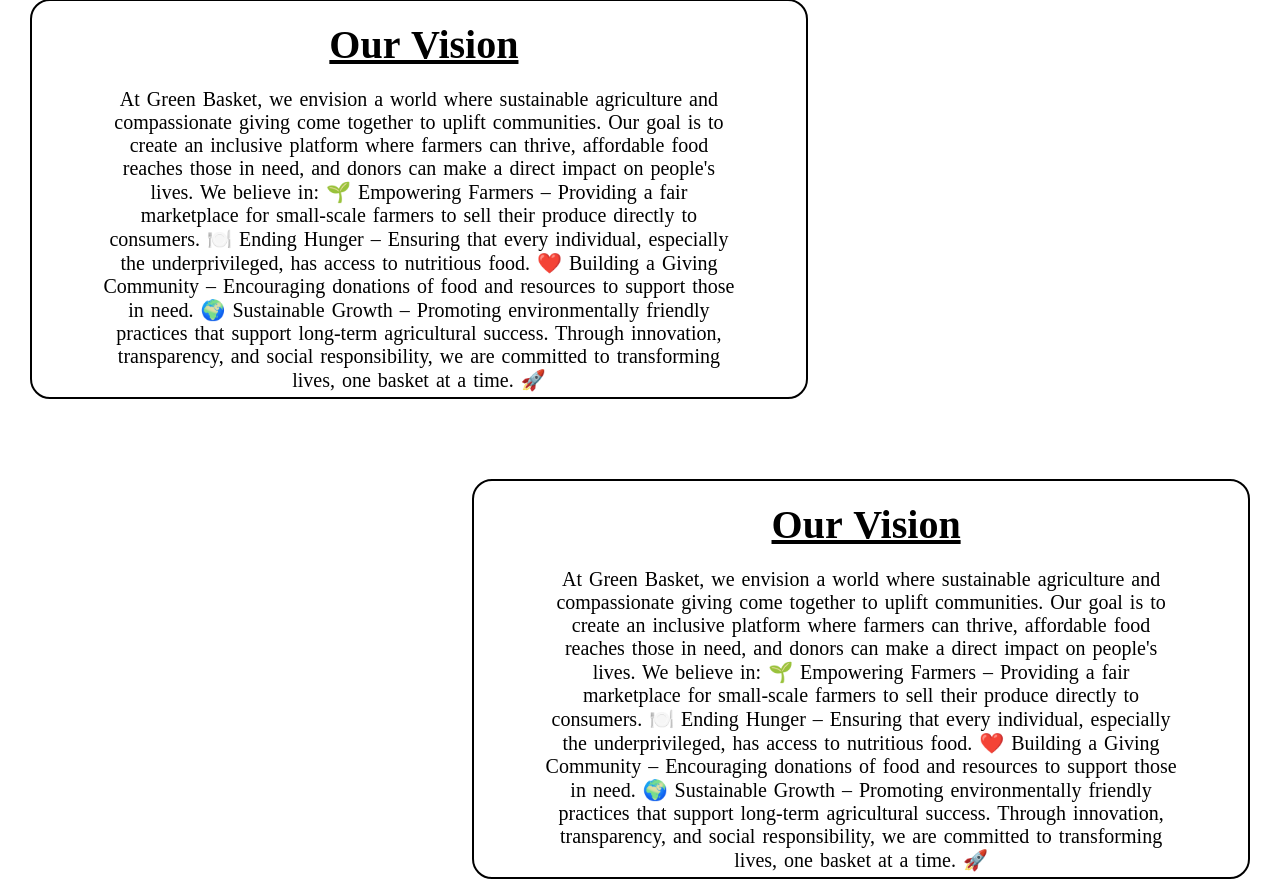
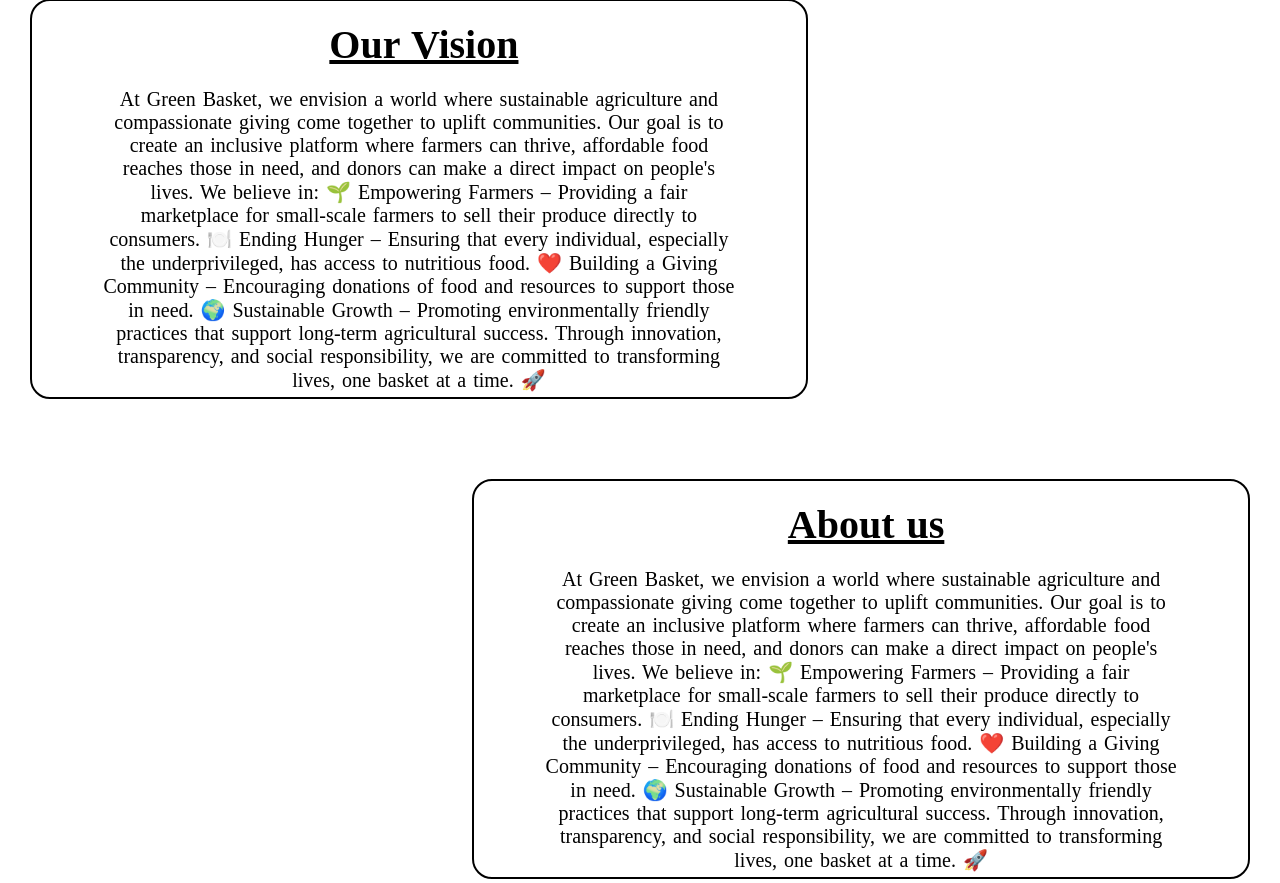
Before and after one commit to parthpalav/GreenBasket, a PHP site: page /index.php in a window 1280 px wide. Shown: the part 2756-3639 px from the top of the page. Run offline with PHP 8.4, Linux system fonts and the light colour scheme.

Commit message:
minor change in index

```diff
--- a/Index/index.php
+++ b/Index/index.php
@@ -180,7 +180,7 @@ session_start();
 
         <div id="vision_photos">
             <h1 id="vision_heading">
-                Our Vision
+                About us
             </h1>
             <p id="vision_text">
                 At Green Basket, we envision a world where sustainable agriculture and compassionate giving come
```
